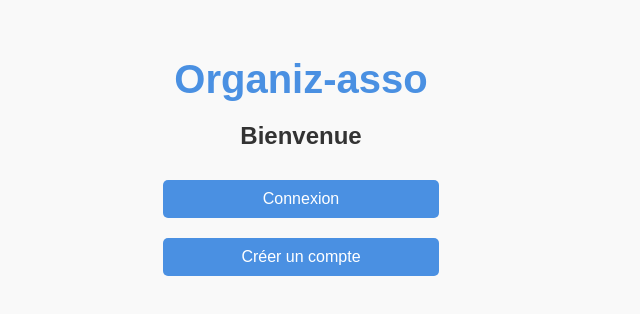
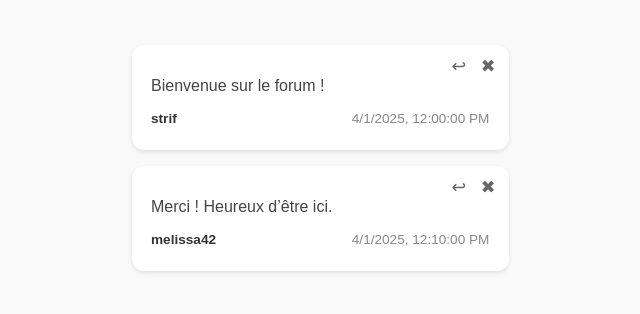
Before and after one commit to Strif-in/OrganizAssoWeb, a React (Create React App) app in the folder client/: page / in a window 1280 px wide. Shown: the part 242-556 px from the top of the page, without its empty margins (339-979 px from the left). Built offline with nearby package versions, Linux system fonts and the light colour scheme; no server answers.

Commit message:
Packaging + Creation of Messages

```diff
--- a/client/src/App.jsx
+++ /dev/null
@@ -1,23 +0,0 @@
-import './App.css';
-import React from 'react';
-import WelcomePage from './components/WelcomePage.jsx';
-import SignIn from './components/SignIn';
-import SignUp from './components/SignUp';
-import Waiting from './components/WaitingPage.jsx';
-// Import the WelcomePage component
-import { BrowserRouter as Router, Routes, Route } from 'react-router-dom';
-
-function App() {
-    return (
-        <Router>
-            <Routes>
-                <Route path="/" element={<WelcomePage />} />
-                <Route path="/signin" element={<SignIn />} />
-                <Route path="/signup" element={<SignUp />} />
-                <Route path="/waiting" element={<Waiting />} />
-            </Routes>
-        </Router>
-   );
-  }
-
-  export default App;
--- /dev/null
+++ b/client/src/components/ListMessages.jsx
@@ -0,0 +1,25 @@
+import MessageCard from './MessageCard';
+
+
+function ListMessages({ messages, userCur , onDelete}) {
+  const handleReply = (msg) => {
+    console.log("Reply to message:", msg.messageId);
+    // Add logic to set reply target in form
+  };
+
+  return (
+    <div>
+      {messages.map(msg => (
+        <MessageCard
+          key={msg.messageId}
+          message={msg}
+          userCur={userCur}
+          onReply={handleReply}
+          onDelete={onDelete}
+        />
+      ))}
+    </div>
+  );
+}
+
+export default ListMessages;
--- /dev/null
+++ b/client/src/components/MessageCard.jsx
@@ -0,0 +1,42 @@
+import React from 'react';
+import '../css/MessageCard.css'
+
+function MessageCard({ message, userCur, onReply, onDelete }) {
+    const isAdmin = userCur?.userStatus === 'admin';
+    const isAuthor = message.userId === userCur?.userId;
+
+    return (
+        <div className="message-card">
+            <div className="message-content">
+                <p>{message.contenu}</p>
+            </div>
+
+            <div className="message-buttons">
+                <button
+                className="icon-button reply"
+                title="Répondre"
+                onClick={() => onReply(message)}
+                >
+                ↩
+                </button>
+
+                {(isAdmin || isAuthor) && (
+                <button
+                    className="icon-button delete"
+                    title="Supprimer"
+                    onClick={() => onDelete(message)}
+                >
+                    ✖
+                </button>
+                )}
+            </div>
+
+            <div className="message-footer">
+                <span className="author">{message.user?.username || 'Unknown'}</span>
+                <span className="date">{new Date(message.date).toLocaleString()}</span>
+            </div>
+        </div>
+    );
+}
+
+export default MessageCard;
--- a/client/src/App.css
+++ b/client/src/css/App.css
@@ -62,31 +62,3 @@ h2 {
   margin-bottom: 20px;
   text-align: center;
 }
-
-/* Button styles */
-button {
-  background-color: #4a90e2; /* Soft blue */
-  color: white;
-  border: none;
-  border-radius: 5px;
-  padding: 10px 20px;
-  font-size: 1rem;
-  cursor: pointer;
-  margin: 10px 0;
-  width: 100%; /* Full-width buttons */
-  transition: background-color 0.3s ease, transform 0.2s ease;
-}
-
-button:hover {
-  background-color: #357ab8; /* Darker blue on hover */
-  transform: scale(1.02);
-}
-
-button:active {
-  transform: scale(0.98);
-}
-
-/* Align form fields and buttons nicely */
-form button {
-  margin-top: 20px;
-}
--- /dev/null
+++ b/client/src/css/MessageCard.css
@@ -0,0 +1,69 @@
+.message-card {
+    background-color: #ffffff;
+    border-radius: 12px;
+    box-shadow: 0 2px 4px rgba(0,0,0,0.1);
+    padding: 1rem 1.2rem;
+    margin: 1rem 0;
+    min-width: 300px;
+    max-width: 500px;
+    width: 100%;
+    position: relative;
+    transition: box-shadow 0.2s;
+  }
+
+  .message-card:hover {
+    box-shadow: 0 4px 8px rgba(0,0,0,0.15);
+  }
+
+  .message-footer {
+    display: flex;
+    justify-content: space-between;
+    font-size: 0.85rem;
+    color: #888;
+    margin-bottom: 0.5rem;
+  }
+
+  .author {
+    font-weight: 600;
+    color: #333;
+  }
+
+  .message-content {
+    font-size: 1rem;
+    color: #444;
+    margin-bottom: 0.75rem;
+    white-space: pre-wrap;
+    word-wrap: break-word;      /* ✅ Breaks long words */
+    overflow-wrap: break-word;  /* ✅ Modern equivalent */
+  }
+
+  .message-buttons {
+    position: absolute;
+    top: 10px;
+    right: 10px;
+    display: flex;
+    gap: 0.5rem;
+  }
+
+  .icon-button {
+    background: none;
+    border: none;
+    font-size: 1.1rem;
+    cursor: pointer;
+    color: #666;
+    transition: color 0.2s;
+    padding: 0.2rem;
+    line-height: 1;
+  }
+
+  .icon-button:hover {
+    color: #000;
+  }
+
+  .icon-button.reply:hover {
+    color: #007bff;
+  }
+
+  .icon-button.delete:hover {
+    color: #dc3545;
+  }
--- a/client/src/index.js
+++ b/client/src/index.js
@@ -1,7 +1,7 @@
 import React from 'react';
 import ReactDOM from 'react-dom/client';
 import './index.css';
-import App from './App.jsx';
+import App from './main.jsx';
 import reportWebVitals from './reportWebVitals';
 
 const root = ReactDOM.createRoot(document.getElementById('root'));
--- /dev/null
+++ b/client/src/main.jsx
@@ -0,0 +1,80 @@
+import './css/App.css';
+import React, { useState, useEffect } from 'react';
+import axios from 'axios';
+
+import ListMessages from './components/ListMessages.jsx';
+import WelcomePage from './pages/WelcomePage.jsx';
+import SignIn from './pages/SignIn.jsx';
+import SignUp from './pages/SignUp.jsx';
+import Waiting from './pages/WaitingPage.jsx';
+// Import the WelcomePage component
+import { BrowserRouter as Router, Routes, Route } from 'react-router-dom';
+
+function App() {
+    const [messages, setMessages] = useState([
+    {
+        messageId: 'm1',
+        userId: 'u1',
+        contenu: 'Bienvenue sur le forum !',
+        date: '2025-04-01T12:00:00Z',
+        replyMesId: null,
+        forumId: 'general',
+        user: {
+            username: 'strif',
+            nom: 'Defina',
+            prénom: 'Stefano'
+        }
+    },
+    {
+        messageId: 'm2',
+        userId: 'u2',
+        contenu: 'Merci ! Heureux d’être ici.',
+        date: '2025-04-01T12:10:00Z',
+        replyMesId: 'm1',
+        forumId: 'general',
+        user: {
+            username: 'melissa42',
+            nom: 'Setbel',
+            prénom: 'Melissa'
+        }
+    }
+    ]);
+
+    const [userCur, setUserCur] = useState({
+        userId: '1234',
+        username: 'testUser',
+        userStatus: 'admin'
+    });
+
+    useEffect(() => {
+        axios.get('http://localhost:8000/message')
+        .then(res => setMessages(res.data))
+        .catch(err => console.error(err));
+    }, []);
+
+    const handleDeleteMessage = (messageToDelete) => {
+
+        setMessages(prevMessages =>
+          prevMessages.filter(msg => msg.messageId !== messageToDelete.messageId)
+        );
+      };
+
+
+    return (
+        <div>
+            <ListMessages messages={messages} userCur={userCur} onDelete={handleDeleteMessage}/>
+        </div>
+
+        /*<Router>
+            <Routes>
+                <Route path="/" element={<WelcomePage />} />
+                <Route path="/signin" element={<SignIn />} />
+                <Route path="/signup" element={<SignUp />} />
+                <Route path="/waiting" element={<Waiting />} />
+            </Routes>
+        </Router>
+        */
+   );
+  }
+
+  export default App;
```
Also changed, not shown: client/src/logo.svg (deleted), client/src/pages/SignIn.jsx (renamed from client/src/components/SignIn.jsx), client/src/pages/SignUp.jsx (renamed from client/src/components/SignUp.jsx), client/src/pages/WaitingPage.jsx (renamed from client/src/components/WaitingPage.jsx), client/src/pages/WelcomePage.jsx (renamed from client/src/components/WelcomePage.jsx).
